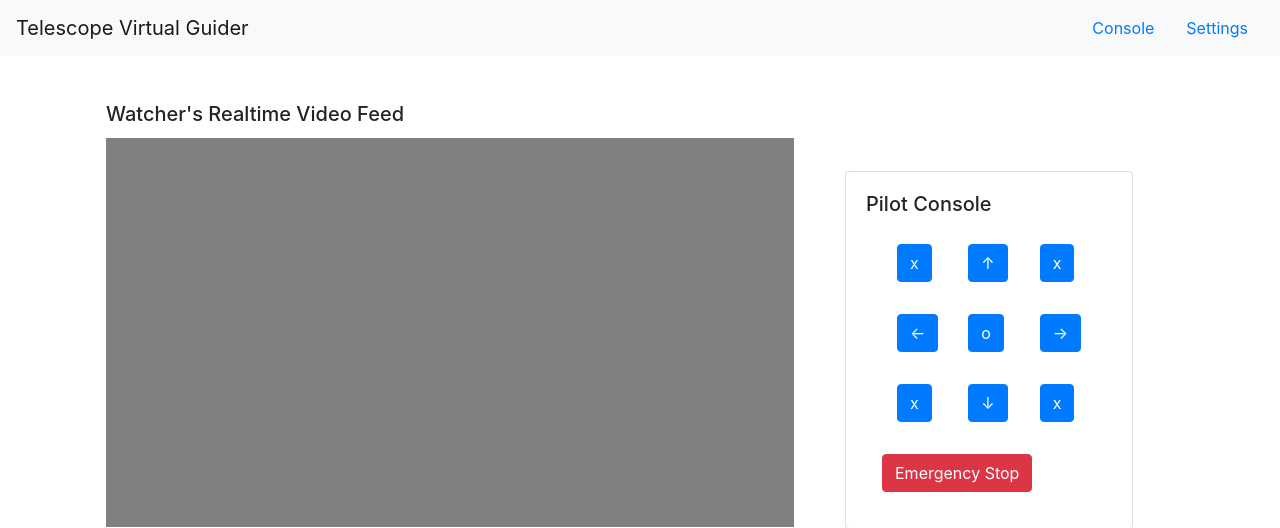
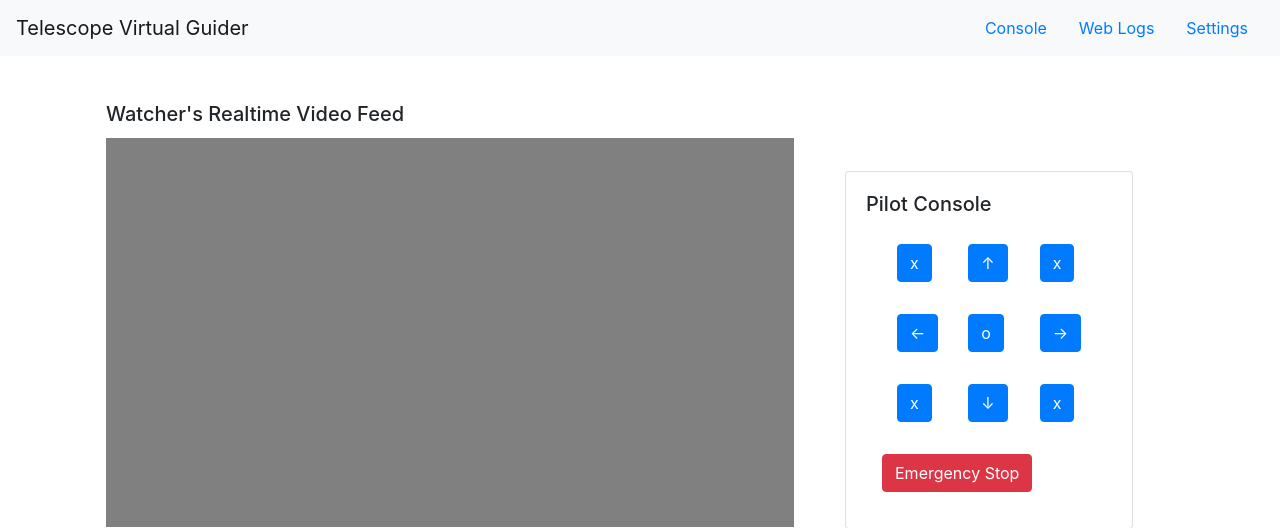
Before and after one commit to MattiaPeiretti/TVG, a Flask app: page /pilot-console in a window 1280 px wide. Shown: the top 528 px of the page. Run offline with Flask 2, Linux system fonts and the light colour scheme; some libraries are stand-ins or nearby versions.

Commit message:
💼 Updated navbar styles

```diff
--- a/project/GUI/templates/layout.html
+++ b/project/GUI/templates/layout.html
@@ -5,6 +5,11 @@
     <!-- Bootstrap CSS -->
     <link rel="stylesheet" href="https://stackpath.bootstrapcdn.com/bootstrap/4.3.1/css/bootstrap.min.css"
         integrity="sha384-ggOyR0iXCbMQv3Xipma34MD+dH/1fQ784/j6cY/iJTQUOhcWr7x9JvoRxT2MZw1T" crossorigin="anonymous">
+    <script src="https://cdnjs.cloudflare.com/ajax/libs/socket.io/4.0.1/socket.io.js"
+        integrity="sha512-q/dWJ3kcmjBLU4Qc47E4A9kTB4m3wuTY7vkFJDTZKjTs8jhyGQnaUrxa0Ytd0ssMZhbNua9hE+E7Qv1j+DyZwA=="
+        crossorigin="anonymous"></script>
+
+    <script src="https://ajax.googleapis.com/ajax/libs/jquery/2.2.4/jquery.min.js"></script>
 
     <title>{% block title %}{% endblock %} - TVG</title>
 </head>
@@ -22,6 +27,9 @@
             display: none;
         }
 
+        nav {
+            z-index: 9999;
+        }
     </style>
 
     <!-- As a link -->
@@ -30,6 +38,9 @@
         <ul class="nav">
             <li class="nav-item">
                 <a class="nav-link" href="/pilot-console">Console</a>
+            </li>
+            <li class="nav-item">
+                <a class="nav-link" href="/web-console">Web Logs</a>
             </li>
             <li class="nav-item">
                 <a class="nav-link" href="/settings">Settings</a>
@@ -45,7 +56,7 @@
         <div class="notification-container">
             <div class="alert alert-success" role="alert">
                 <span id="notification-msg">This is a test</span>
-              </div>
+            </div>
         </div>
     </section>
 
```
